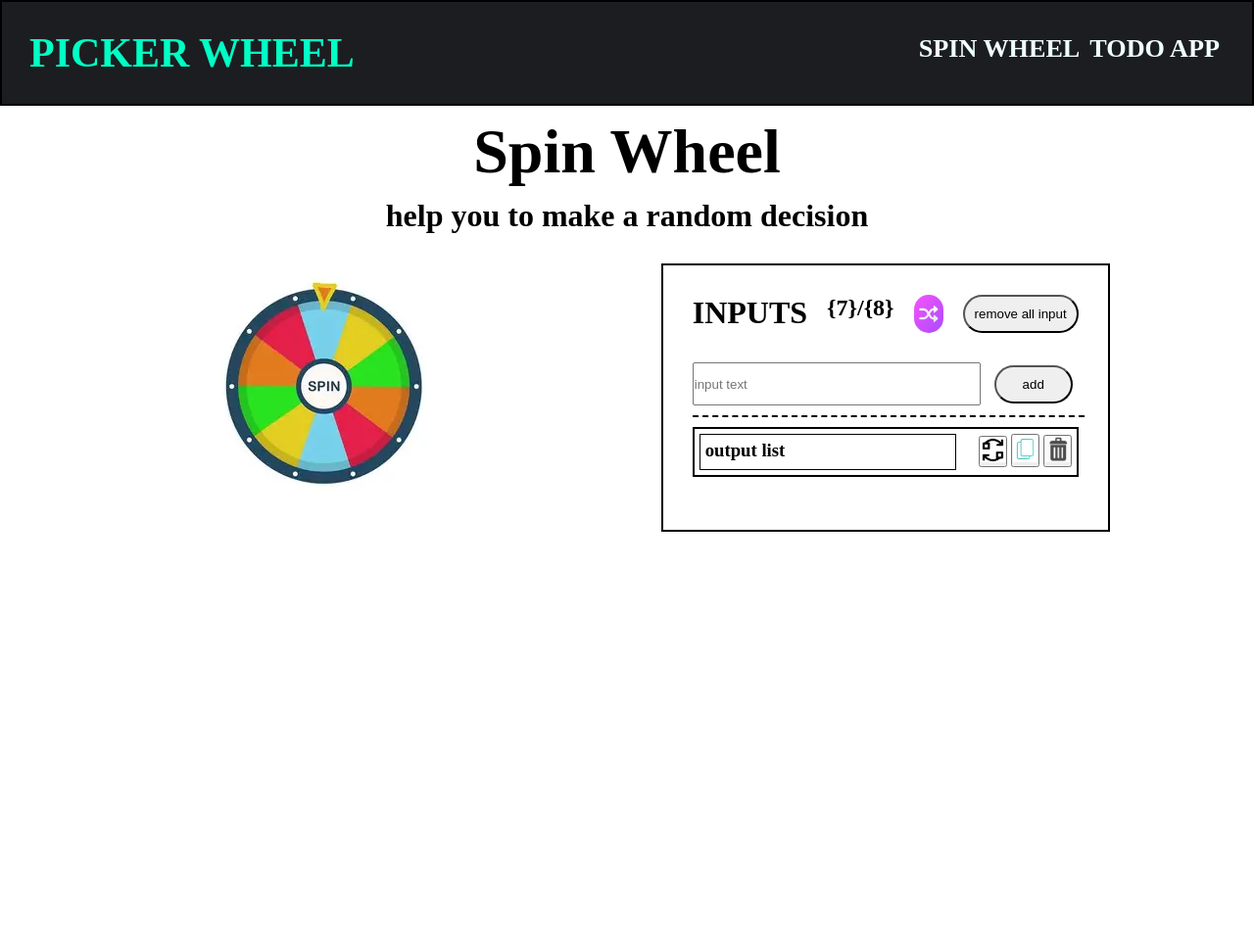
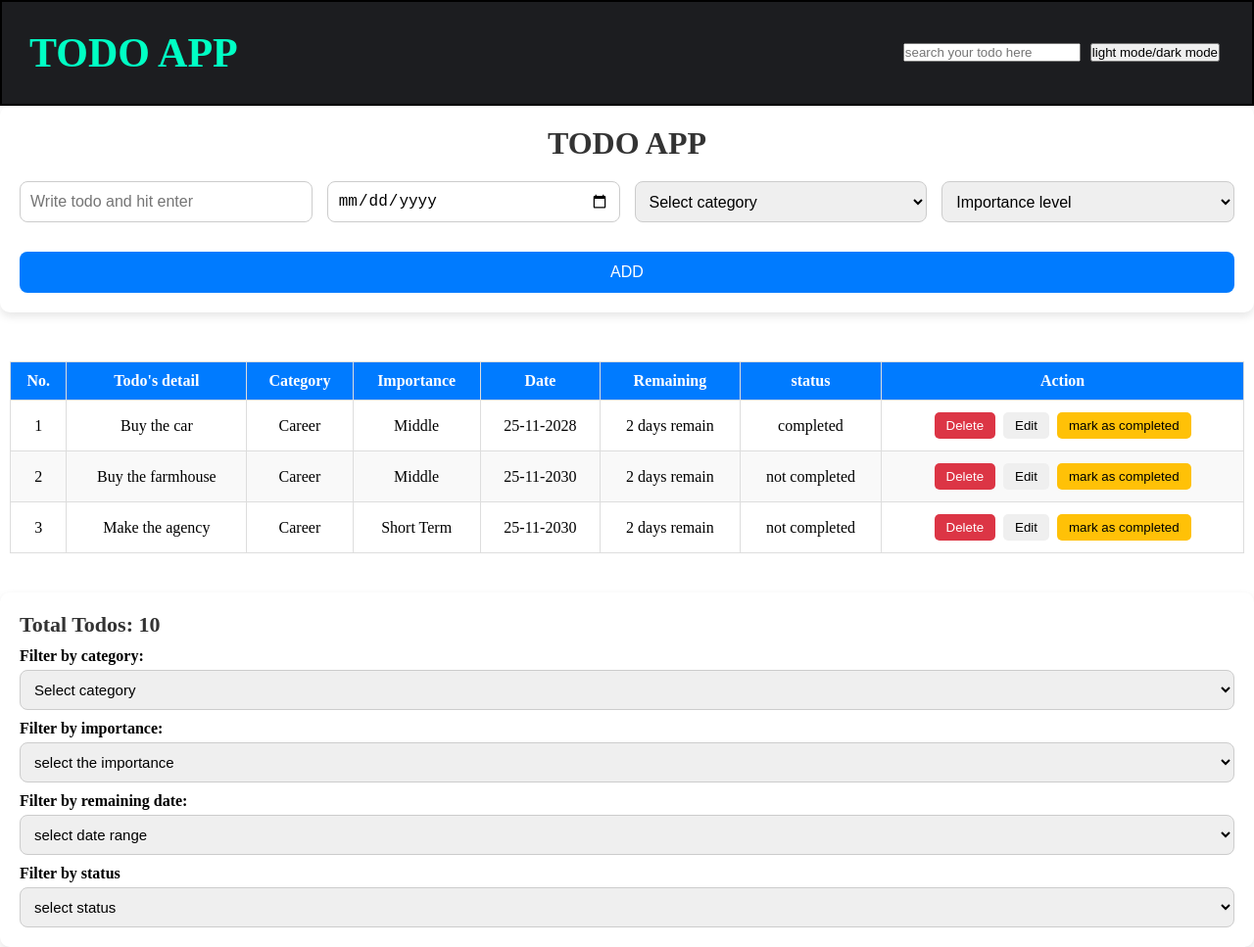
Before and after one commit to yashesh-akbari/picker_wheel, a plain HTML site: page index.html in a window 1280 px wide. Shown: the whole page at 98% size. Before the commit the page ends 800 px from the top, so only its background shows below. Drawn offline with Linux system fonts and the light colour scheme.

Commit message:
modifyed the project

```diff
--- a/index.html
+++ b/index.html
@@ -1,92 +1,149 @@
 <!DOCTYPE html>
 <html lang="en">
   <head>
-    <link
-      rel="shortcut icon"
-      href="/images/spin_wheel.png"
-      type="image/x-icon"
-    />
+    <link rel="shortcut icon" href="/images/todo.png" type="image/x-icon" />
     <meta charset="UTF-8" />
     <meta name="viewport" content="width=device-width, initial-scale=1.0" />
-    <link rel="stylesheet" href="/spin.css" />
-    <title>Picker wheel</title>
+    <link rel="stylesheet" href="/todo.css" />
+    <title>Todo app</title>
   </head>
   <body>
     <header>
       <nav>
         <div>
-          <h1 class="nav_headling">Picker wheel</h1>
+          <h1 class="nav_headling">Todo App</h1>
         </div>
         <div class="nav_left">
-          <h3><a href="/index.html">spin wheel</a></h3>
-          <h3><a href="/todo.html">Todo App</a></h3>
+          <h3><input type="search" placeholder="search your todo here" /></h3>
+          <h3><button>light mode/dark mode</button></h3>
         </div>
       </nav>
     </header>
 
     <main>
-      <h1 class="spin_headling1">Spin Wheel</h1>
-      <h3 class="spin_headling2">help you to make a random decision</h3>
-      <form id="form_submit">
-        <div class="spin_main">
-          <div>
-            <img src="./images/spin_wheel.png" width="" alt="" />
+      <!-- Form Container -->
+      <div class="todo-container">
+        <h1>TODO APP</h1>
+        <form id="form_submit">
+          <div class="form-grid">
+            <input type="text" placeholder="Write todo and hit enter" />
+            <input type="date" />
+
+            <select>
+              <option disabled selected>Select category</option>
+              <option>Health and Fitness</option>
+              <option>Study/Learning</option>
+              <option>Work/Career</option>
+              <option>Home/Chores</option>
+              <option>Sport</option>
+              <option>Notes</option>
+              <option>Other</option>
+            </select>
+
+            <select>
+              <option disabled selected>Importance level</option>
+              <option>High</option>
+              <option>Middle</option>
+              <option>Low</option>
+            </select>
           </div>
-          <div class="spin_left">
-            <div class="input_form">
-              <h1>INPUTS</h1>
-              <h2 style="display: flex">
-                <p>{7}/</p>
-                <p>{8}</p>
-              </h2>
-              <img
-                src="/images/randome.png"
-                width="30px"
-                style="border-radius: 20px"
-                alt=""
-              />
-              <button class="remove_all">remove all input</button>
-            </div>
-            <div class="input_div">
-              <input
-                type="text"
-                placeholder="input text"
-                class="input_text"
-                id="input_text"
-              />
-              <button class="input_button" type="submit">add</button>
-            </div>
-            <div class="output">
-              <div class="output_list">
-                <div><h3 class="output_heading">output list</h3></div>
-                <div>
-                  <button>
-                    <img src="/images/rearrage.png" width="25px" alt="" />
-                  </button>
-                  <button>
-                    <img src="/images/copy.png" alt="" width="25px" />
-                  </button>
-                  <button>
-                    <img src="/images/delete.png" alt="" width="25px" />
-                  </button>
-                </div>
-              </div>
-            </div>
-          </div>
-        </div>
-      </form>
+          <button type="submit">ADD</button>
+        </form>
+      </div>
+
+      <!-- Table Section -->
+      <div class="table-wrapper">
+        <table>
+          <thead>
+            <tr>
+              <th>No.</th>
+              <th>Todo's detail</th>
+              <th>Category</th>
+              <th>Importance</th>
+              <th>Date</th>
+              <th>Remaining</th>
+              <th>status</th>
+              <th>Action</th>
+            </tr>
+          </thead>
+          <tbody>
+            <tr>
+              <td>1</td>
+              <td>Buy the car</td>
+              <td>Career</td>
+              <td>Middle</td>
+              <td>25-11-2028</td>
+              <td>2 days remain</td>
+              <td>completed</td>
+              <td><button>Delete</button> <button>Edit</button>
+              <button>mark as completed</button></td>
+            </tr>
+            <tr>
+              <td>2</td>
+              <td>Buy the farmhouse</td>
+              <td>Career</td>
+              <td>Middle</td>
+              <td>25-11-2030</td>
+              <td>2 days remain</td>
+              <td>not completed</td>
+              <td><button>Delete</button> <button>Edit</button>
+               <button>mark as completed</button></td>
+            </tr>
+            <tr>
+              <td>3</td>
+              <td>Make the agency</td>
+              <td>Career</td>
+              <td>Short Term</td>
+              <td>25-11-2030</td>
+              <td>2 days remain</td>
+              <td>not completed</td>
+              <td><button>Delete</button> <button>Edit</button>
+               <button>mark as completed</button></td>
+            </tr>
+          </tbody>
+        </table>
+      </div>
+
+      <!-- Filter Section -->
+      <div class="filters">
+        <h1>Total Todos: 10</h1>
+
+        <label>Filter by category:</label>
+        <select>
+          <option disabled selected>Select category</option>
+          <option>Health and Fitness</option>
+          <option>Study/Learning</option>
+          <option>Work/Career</option>
+          <option>Home/Chores</option>
+          <option>Sport</option>
+          <option>Notes</option>
+          <option>Other</option>
+        </select>
+
+        <label>Filter by importance:</label>
+        <select>
+          <option selected disabled>select the importance</option>
+          <option>High</option>
+          <option>Middle</option>
+          <option>Low</option>
+        </select>
+
+        <label>Filter by remaining date:</label>
+        <select>
+          <option selected disabled>select date range</option>
+          <option>1-7 days</option>
+          <option>7-14 days</option>
+          <option>14+ days</option>
+        </select>
+        <label>Filter by status</label>
+        <select>
+          <option disabled selected>select status</option>
+          <option>all task</option>
+          <option>completed task</option>
+          <option>not completed task</option>
+        </select>
+
+      </div>
     </main>
-
-    <script>
-      document
-        .getElementById("form_submit")
-        .addEventListener("submit", (event) => {
-          event.preventDefault();
-          let arr = [];
-          let input = document.getElementById("input_text").value;
-          arr.push(input);
-          console.log(arr);
-        });
-    </script>
   </body>
 </html>
--- a/spin.css
+++ /dev/null
@@ -1,104 +0,0 @@
-  * {
-        margin: 0;
-        padding: 0;
-      }
-      nav {
-        display: flex;
-        justify-content: space-between;
-        border: 2px solid black;
-        padding: 1em;
-        font-size: 3.5vh;
-        text-transform: uppercase;
-        background-color: #1c1d20;
-        color: aliceblue;
-        text-decoration: none;
-        flex-wrap: wrap;
-      }
-      a {
-        text-decoration: none;
-        color: azure;
-      }
-      a:hover {
-        color: #00ffc4;
-      }
-      .nav_headling {
-        color: #00ffc4;
-      }
-      .nav_left {
-        display: flex;
-        gap: 10px;
-        padding: 5px;
-        font-size: 2.8vh;
-      }
-
-.spin_main {
-  display: flex;
-  flex-wrap: wrap;
-  justify-content:space-evenly;
-  /* align-items: flex-start; */
-  /* border: 2px solid; */
-  gap: 20px;
-  margin-top: 30px;
-}
-.spin_headling1{
-  margin: 10px;
-  font-size: 8vh;
-  text-align: center;
-}
-.spin_headling2{
-  margin: 10px;
-  font-size: 4vh;
-  text-align: center;
-  margin-bottom: 20px;
-}
-.input_form{
-  display: flex;
-  flex-wrap: wrap;
-  gap: 20px;
-  margin: 10px;
-}
-.spin_left{
-  border: 2px solid black;
-  padding: 20px;
-}
-.remove_all{
-  border-radius: 20px;
-  padding: 10px;
-}
-.input_div{
-  margin-top: 20px;
-  margin-left: 10px;
-  padding-top: 10px;
-  padding-bottom: 10px;
-  width: 400px;
-  border-bottom: dashed 2px;
-  /* justify-content: center;
-  align-items: center;
-  text-align: center; */
-  /* border: 2px solid; */
-}
-.input_text{
-  width:290px;
-  height: 40px;
-}
-.input_button{
-  border-radius: 20px;
-  padding: 10px;
-  width: 80px;
-  margin-left: 10px;
-}
-.output{
-  border: 2px solid;
-  padding: 5px;
-  margin: 10px;
-}
-.output_list{
-  display: flex;
-  justify-content:space-between;
-}
-.output_heading{
-  border: 1px solid;
-  width: 250px;
-  height: 25px;
-  padding: 5px;
-}
```
Also changed, not shown: todo.html (deleted, +0 -133 lines).
